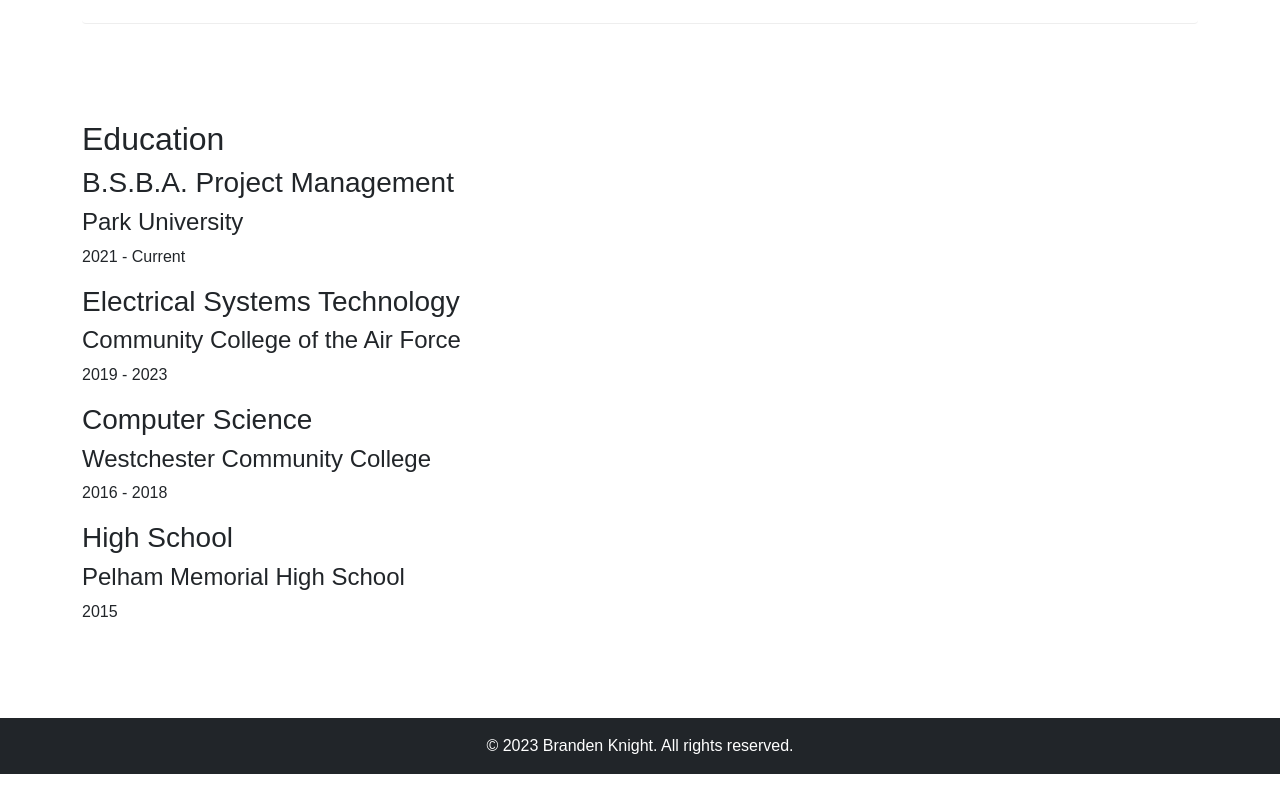
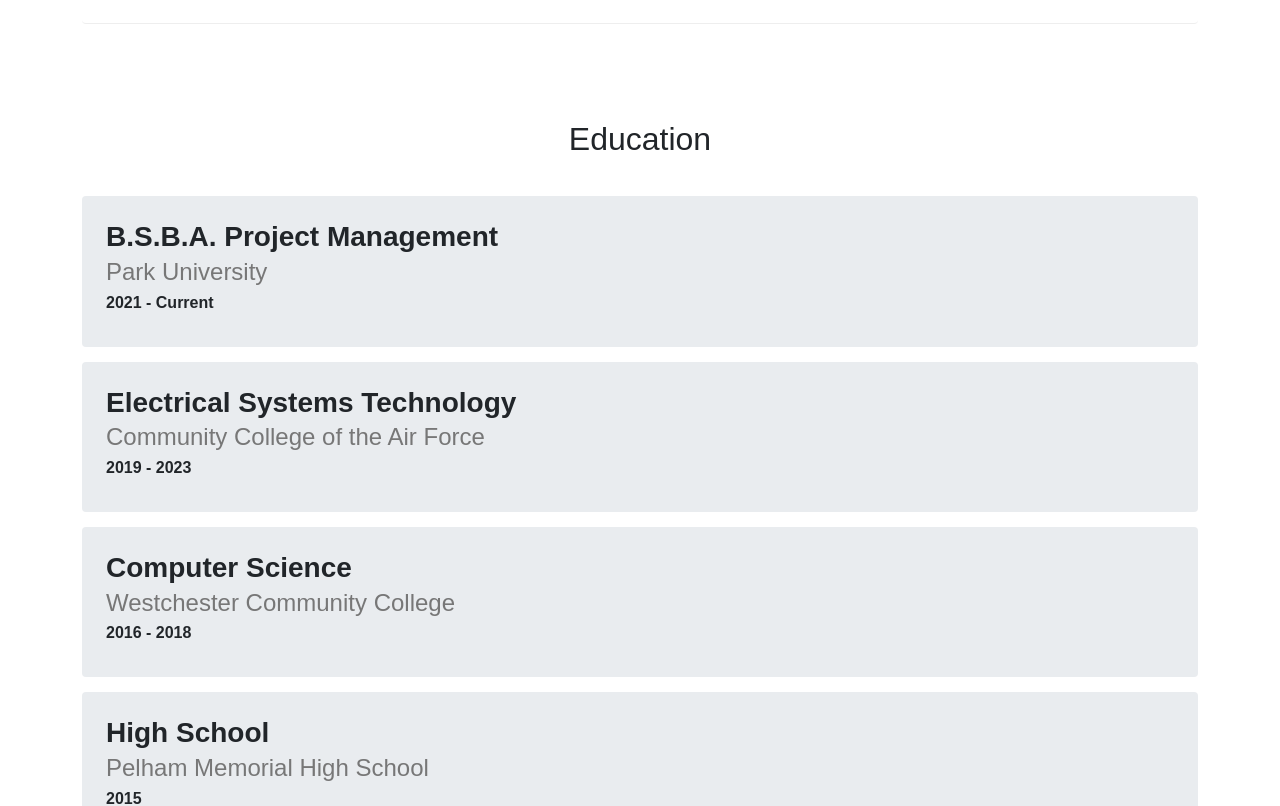
Before and after one commit to BrandenBKnight/Resume-Site, a React app: page / in a window 1280 px wide. Shown: the part 3700-4506 px from the top of the page. Before the commit the page ends 4474 px from the top, so only its background shows below. Built offline with nearby package versions, Linux system fonts and the light colour scheme; a web font is replaced by a local one.

Commit message:
Updated education section styling

```diff
--- a/public/css/styles.css
+++ b/public/css/styles.css
@@ -263,3 +263,42 @@
     padding: 1rem;
   }
 }
+
+/* Education section */
+.section-title {
+  text-align: center;
+  padding-bottom: 30px;
+}
+
+.education-item {
+  padding: 1.5rem;
+  background-color: #e9ecef;
+  border-radius: 4px;
+  margin-bottom: 15px;
+  transition: box-shadow 0.3s, transform 0.3s;
+}
+
+.education-item:last-child {
+  margin-bottom: 0;
+}
+
+.education-item:hover {
+  box-shadow: 0 4px 6px rgba(0, 0, 0, 0.1);
+  transform: translateY(-3px);
+}
+
+#Education h3 {
+  font-weight: 600;
+  margin-bottom: 0.25rem;
+}
+
+#Education h4 {
+  font-weight: 500;
+  margin-bottom: 0.25rem;
+  color: #777;
+}
+
+#Education p {
+  font-weight: bold;
+  margin-bottom: 0.5rem;
+}
--- a/src/components/Education.js
+++ b/src/components/Education.js
@@ -3,23 +3,23 @@
 const Education = () => {
   return (
     <section id="Education" className="container py-5 education-container">
-      <h2>Education</h2>
-      <div>
+      <h2 className="section-title">Education</h2>
+      <div className="education-item">
         <h3>B.S.B.A. Project Management</h3>
         <h4>Park University</h4>
         <p>2021 - Current</p>
       </div>
-      <div>
+      <div className="education-item">
         <h3>Electrical Systems Technology</h3>
         <h4>Community College of the Air Force</h4>
         <p>2019 - 2023</p>
       </div>
-      <div>
+      <div className="education-item">
         <h3>Computer Science</h3>
         <h4>Westchester Community College</h4>
         <p>2016 - 2018</p>
       </div>
-      <div>
+      <div className="education-item">
         <h3>High School</h3>
         <h4>Pelham Memorial High School</h4>
         <p>2015</p>
```
